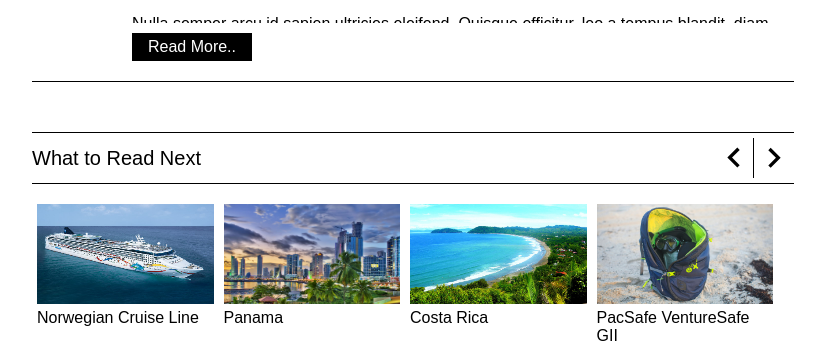
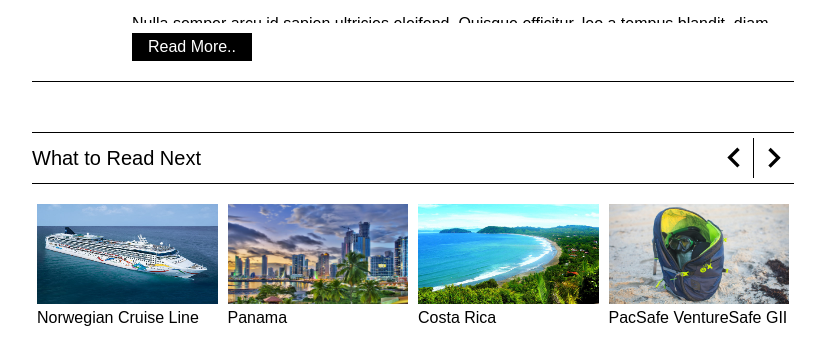
Before and after one commit to mikequattrin/django-blog, a Django app: page / in a window 1280 px wide. Shown: the part 1667-2031 px from the top of the page, without its empty margins (313-1138 px from the left). Before the commit the page ends 2008 px from the top, so only its background shows below. Run offline with Django 3.2, Linux system fonts and the light colour scheme; data comes from the database, SQL or seed files in the repository; some web fonts are replaced.

Commit message:
Fixed a minor visual defect. Updated readme

```diff
--- a/articles/static/articles/styles/style.css
+++ b/articles/static/articles/styles/style.css
@@ -149,7 +149,8 @@ Component Styles
 }
 .what-to-read-next .article-tiles {
   list-style: none;
-  padding: 20px 0;
+  height: 120px;
+  padding: 20px 0 40px 0;
 }
 .what-to-read-next .article-tiles li {
   height: 100px;
@@ -167,6 +168,9 @@ Component Styles
 }
 .what-to-read-next .article-tiles li p {
   margin-top: 5px;
+  white-space: nowrap;
+  overflow: hidden;
+  text-overflow: ellipsis;
 }
 
 /*
@@ -390,7 +394,7 @@ Desktop Styles
   /*What to Read Next - Styles*/
   .what-to-read-next .article-tiles li {
     height: 100px;
-    width: calc(25% - 14px);
+    width: calc(25% - 10px);
   }
  .what-to-read-next .article-tiles li img{
     height: 100%;
```
Also changed, not shown: README.md.
